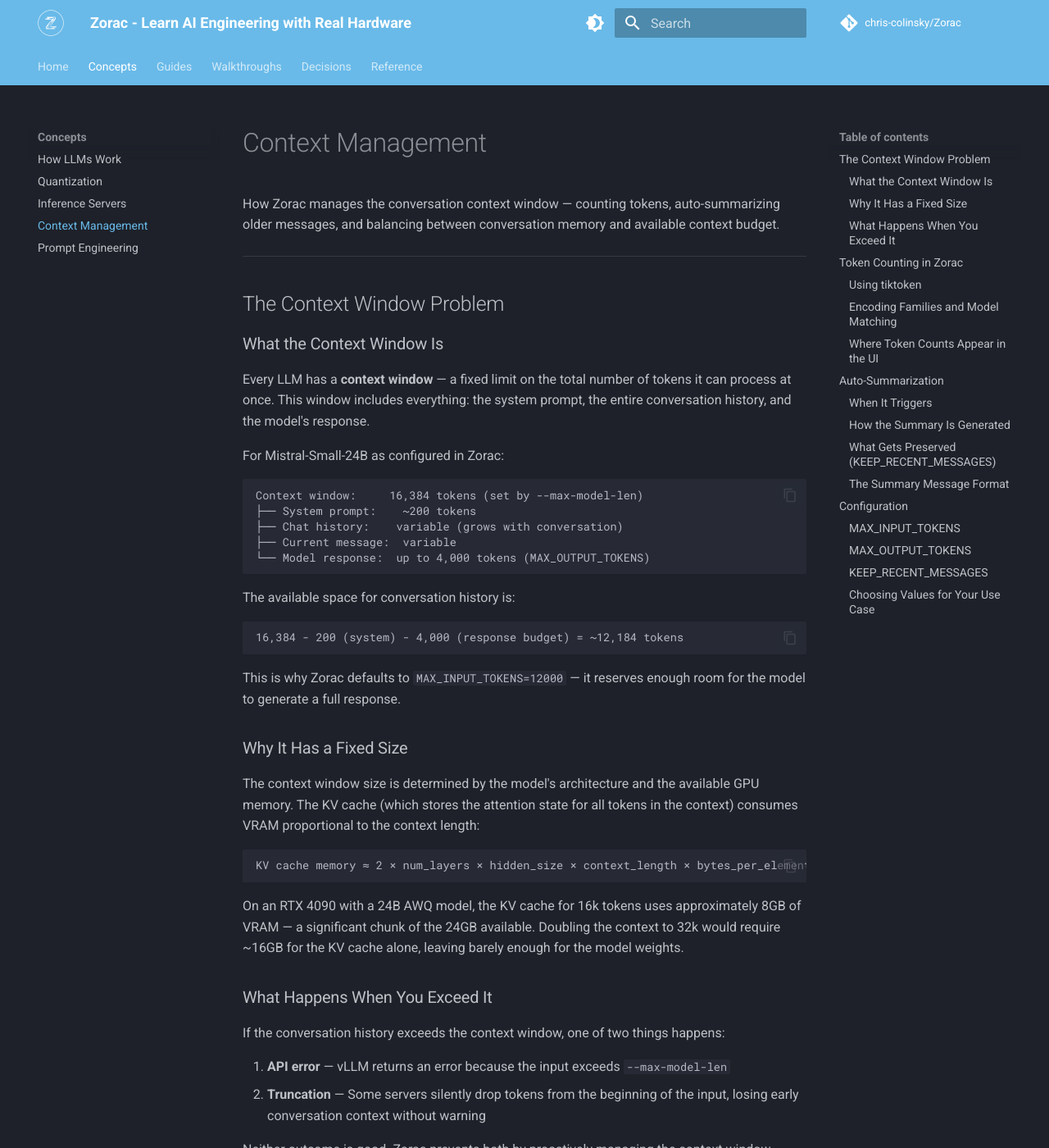
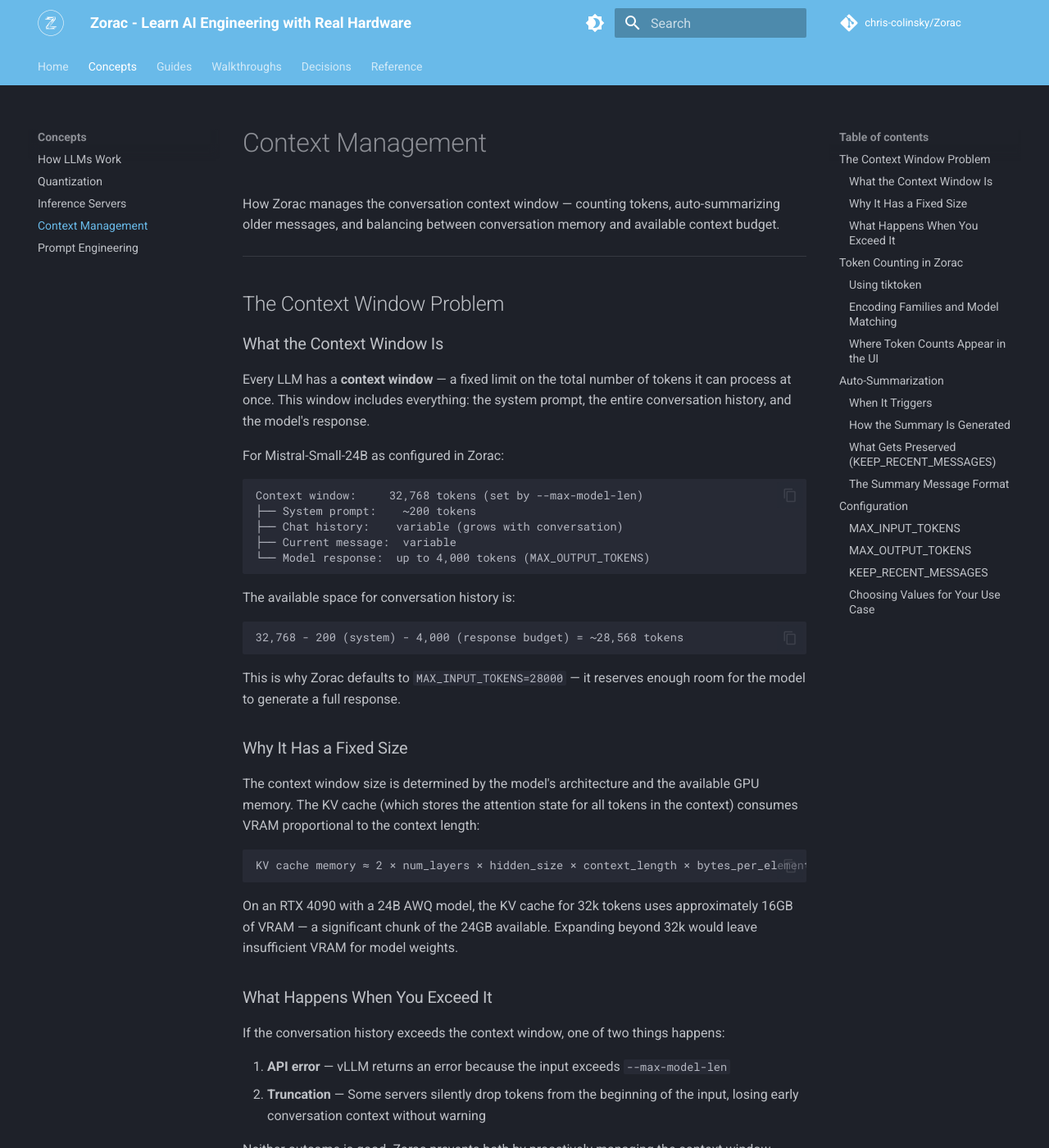
Before and after one commit to chris-colinsky/Zorac, an MkDocs documentation site: the page built from docs/site/concepts/context-management.md, in a window 1280 px wide and 1400 px high. Shown: the whole window at 82% size. Built offline with MkDocs 1.6.1 and Material for MkDocs 9.7.7, drawn with Linux system fonts in a browser that asks for light colours; comment, search, counter and statistics services are not loaded; some of the changed text lies outside the part shown.

Commit message:
feat: increase MAX_INPUT_TOKENS to 28,000 for improved context management

````diff
--- a/docs/site/concepts/context-management.md
+++ b/docs/site/concepts/context-management.md
@@ -13,7 +13,7 @@ Every LLM has a **context window** — a fixed limit on the total number of toke
 For Mistral-Small-24B as configured in Zorac:
 
 ```
-Context window:     16,384 tokens (set by --max-model-len)
+Context window:     32,768 tokens (set by --max-model-len)
 ├── System prompt:    ~200 tokens
 ├── Chat history:    variable (grows with conversation)
 ├── Current message:  variable
@@ -23,10 +23,10 @@ Context window:     16,384 tokens (set by --max-model-len)
 The available space for conversation history is:
 
 ```
-16,384 - 200 (system) - 4,000 (response budget) = ~12,184 tokens
+32,768 - 200 (system) - 4,000 (response budget) = ~28,568 tokens
 ```
 
-This is why Zorac defaults to `MAX_INPUT_TOKENS=12000` — it reserves enough room for the model to generate a full response.
+This is why Zorac defaults to `MAX_INPUT_TOKENS=28000` — it reserves enough room for the model to generate a full response.
 
 ### Why It Has a Fixed Size
 
@@ -36,7 +36,7 @@ The context window size is determined by the model's architecture and the availa
 KV cache memory ≈ 2 × num_layers × hidden_size × context_length × bytes_per_element
 ```
 
-On an RTX 4090 with a 24B AWQ model, the KV cache for 16k tokens uses approximately 8GB of VRAM — a significant chunk of the 24GB available. Doubling the context to 32k would require ~16GB for the KV cache alone, leaving barely enough for the model weights.
+On an RTX 4090 with a 24B AWQ model, the KV cache for 32k tokens uses approximately 16GB of VRAM — a significant chunk of the 24GB available. Expanding beyond 32k would leave insufficient VRAM for model weights.
 
 ### What Happens When You Exceed It
 
@@ -119,7 +119,7 @@ if current_tokens > MAX_INPUT_TOKENS:
     await self._summarize_messages()
 ```
 
-When the conversation exceeds `MAX_INPUT_TOKENS` (default: 12,000), auto-summarization kicks in. This threshold leaves a comfortable buffer below the actual context window (16,384 tokens) to account for the model's response.
+When the conversation exceeds `MAX_INPUT_TOKENS` (default: 28,000), auto-summarization kicks in. This threshold leaves a comfortable buffer below the actual context window (32,768 tokens) to account for the model's response.
 
 You can also trigger summarization manually at any time with the `/summarize` command — useful if you want to compress the conversation proactively.
 
@@ -195,7 +195,7 @@ If summarization fails (network error, model error), Zorac falls back to keeping
 
 ### MAX_INPUT_TOKENS
 
-**Default:** `12000`
+**Default:** `28000`
 
 The maximum number of tokens allowed for the system prompt plus conversation history. When this limit is exceeded, auto-summarization triggers.
 
@@ -205,7 +205,7 @@ This should be set lower than your model's actual context window (`--max-model-l
 MAX_INPUT_TOKENS = max_model_len - MAX_OUTPUT_TOKENS - buffer
 ```
 
-For Zorac's defaults: `16384 - 4000 - 384 ≈ 12000`
+For Zorac's defaults: `32768 - 4000 - 768 = 28000`
 
 ### MAX_OUTPUT_TOKENS
 
@@ -238,11 +238,11 @@ The number of recent messages preserved during auto-summarization. This creates
 
 | Use Case | MAX_INPUT_TOKENS | MAX_OUTPUT_TOKENS | KEEP_RECENT_MESSAGES |
 |----------|-----------------|-------------------|---------------------|
-| **General chat** | 12000 | 4000 | 6 |
-| **Coding assistant** | 12000 | 4000 | 8 |
+| **General chat** | 28000 | 4000 | 6 |
+| **Coding assistant** | 28000 | 4000 | 8 |
 | **Quick Q&A** | 8000 | 2000 | 4 |
-| **Long-form writing** | 10000 | 6000 | 4 |
-| **Short context (8k model)** | 4000 | 2000 | 4 |
+| **Long-form writing** | 24000 | 6000 | 4 |
+| **Short context (16k model)** | 12000 | 4000 | 6 |
 
 All three settings can be changed at runtime via the `/config` command:
 
--- a/pyproject.toml
+++ b/pyproject.toml
@@ -1,6 +1,6 @@
 [project]
 name = "zorac"
-version = "1.4.0"
+version = "1.4.1"
 description = "Interactive CLI chat client for vLLM inference servers with persistent sessions and automatic context management"
 readme = "README.md"
 license = { text = "MIT" }
````
Also changed, not shown: CHANGELOG.md (+36 -1 lines), CLAUDE.md (+46 -5 lines), CONTRIBUTING.md (+4 -0 lines), README.md (+6 -6 lines), docs/CONFIGURATION.md (+6 -6 lines), docs/DEVELOPMENT.md (+3 -3 lines), docs/INSTALLATION.md (+2 -2 lines), docs/USAGE.md (+10 -10 lines), docs/site/walkthroughs/what-happens-on-enter.md (+2 -2 lines), 4 other files.
